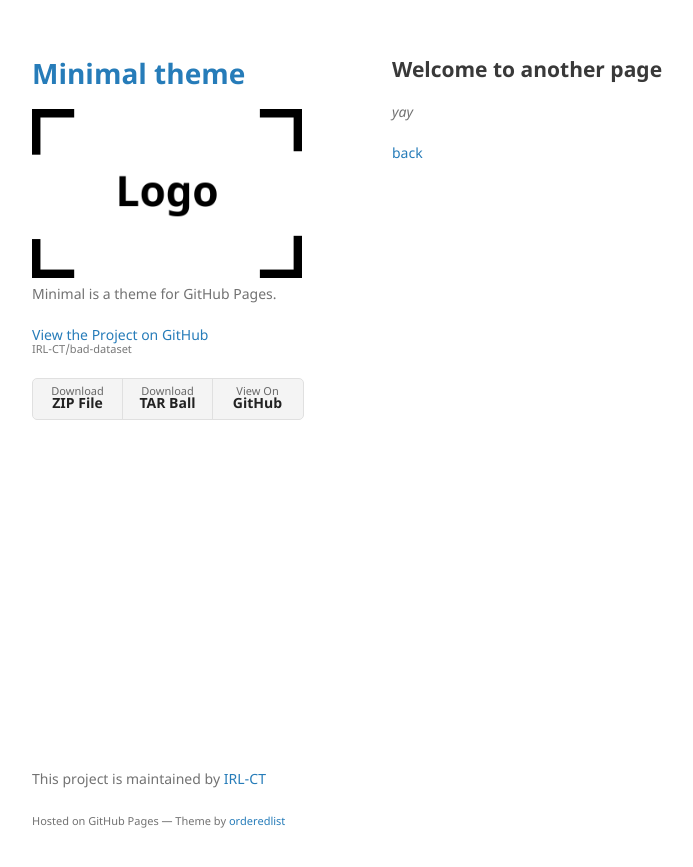
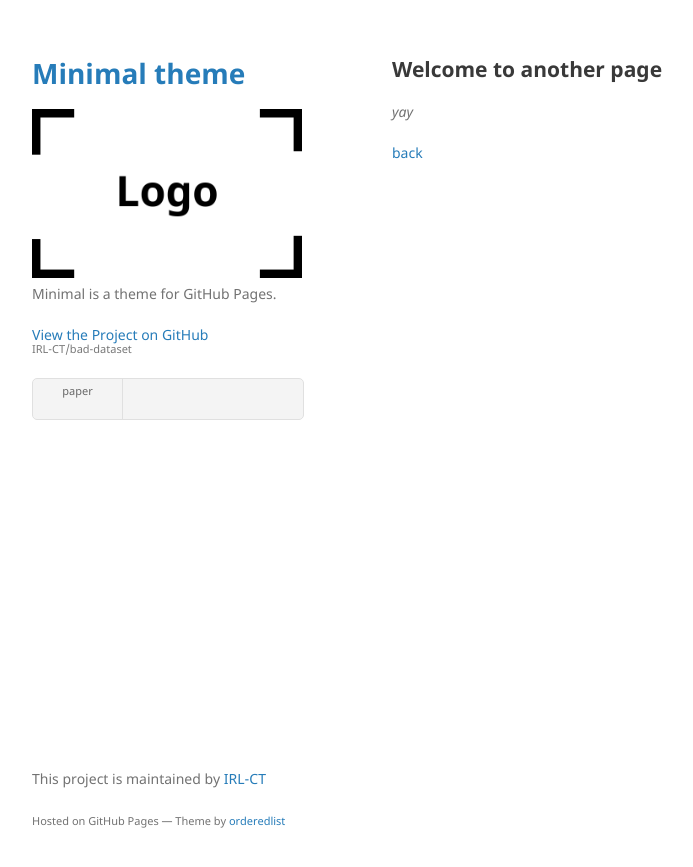
Before and after one commit to IRL-CT/bad-dataset, a Jekyll site: the page built from another-page.md, in a window 1280 px wide. Shown: the top 867 px of the page, without its empty margins (178-871 px from the left). Built offline with Jekyll 4.4.1, drawn with Linux system fonts in a browser that asks for light colours; our own code applies the rules of GitHub Pages for plain Markdown files.

Commit message:
Update default.html

```diff
--- a/_layouts/default.html
+++ b/_layouts/default.html
@@ -33,9 +33,9 @@
 
         {% if site.show_downloads %}
         <ul class="downloads">
-          <li><a href="{{ site.github.zip_url }}">Download <strong>ZIP File</strong></a></li>
-          <li><a href="{{ site.github.tar_url }}">Download <strong>TAR Ball</strong></a></li>
-          <li><a href="{{ site.github.repository_url }}">View On <strong>GitHub</strong></a></li>
+          <li><a href="{{ site.github.zip_url }}"View our <strong>paper</strong></a></li>
+          <!-- <li><a href="{{ site.github.tar_url }}">Download <strong>TAR Ball</strong></a></li>
+          <li><a href="{{ site.github.repository_url }}">View On <strong>GitHub</strong></a></li> -->
         </ul>
         {% endif %}
       </header>
```
